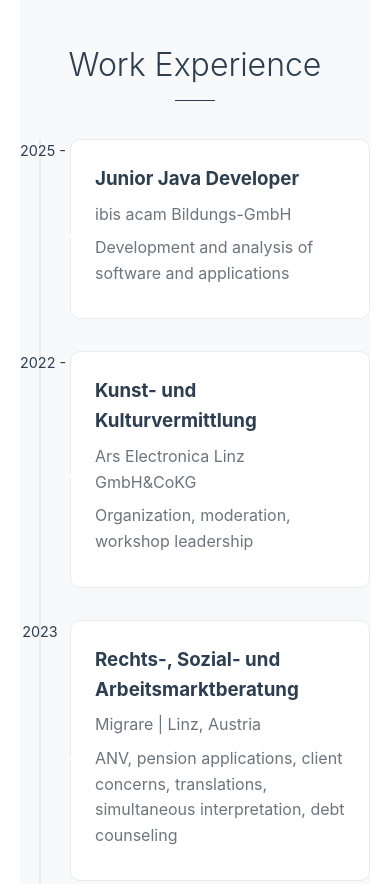
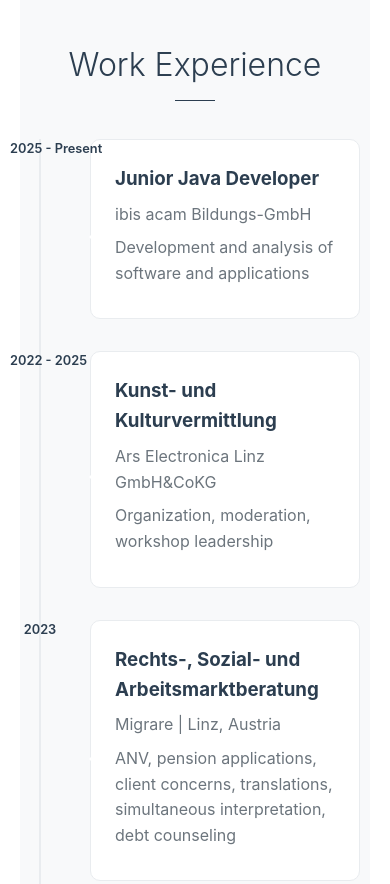
Before and after one commit to arminisa95/portfolio_armin_imamovic, a plain HTML site: page index.html in a window 390 px wide. Shown: the part 4660-5544 px from the top of the page. Drawn offline with Linux system fonts and the light colour scheme.

Commit message:
Fix mobile timeline date overlap issue

```diff
--- a/style.css
+++ b/style.css
@@ -445,25 +445,31 @@
     .timeline-item {
         flex-direction: column !important;
         align-items: flex-start !important;
-        padding-left: 50px;
+        padding-left: 80px;
         margin-bottom: 2rem;
+        position: relative;
     }
 
     .timeline-item .date {
         position: absolute;
         left: 20px;
+        top: 0;
         transform: translateX(-50%);
         padding: 0;
         white-space: nowrap;
-        font-size: 0.9rem;
+        font-size: 0.8rem;
         text-align: center;
-        width: 40px;
+        width: 60px;
+        z-index: 10;
+        font-weight: 600;
     }
 
     .timeline-item .content {
         width: 100%;
         padding: 1.5rem;
         margin-left: 0;
+        position: relative;
+        left: -10px;
     }
 
     .timeline-item .content::before {
```
